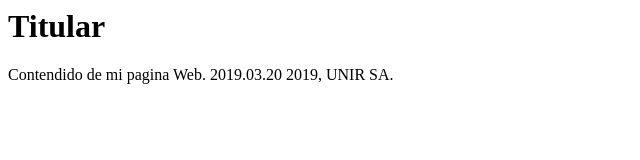
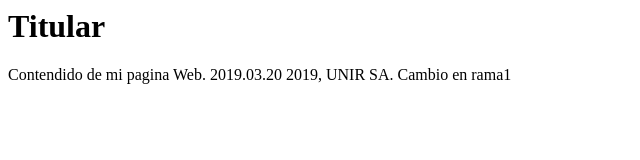
Before and after one commit to pjmolina/proyecto1, a plain HTML site: page index.html in a window 1280 px wide. Shown: the full height of the page, 0-640 px from the left. Drawn offline with Linux system fonts and the light colour scheme.

Commit message:
cambio 1 en rama 1

```diff
--- a/index.html
+++ b/index.html
@@ -6,6 +6,8 @@
             2019.03.20
 
             2019, UNIR SA.
+
+            Cambio en rama1
         </p>
     </body>
 </html>
```
